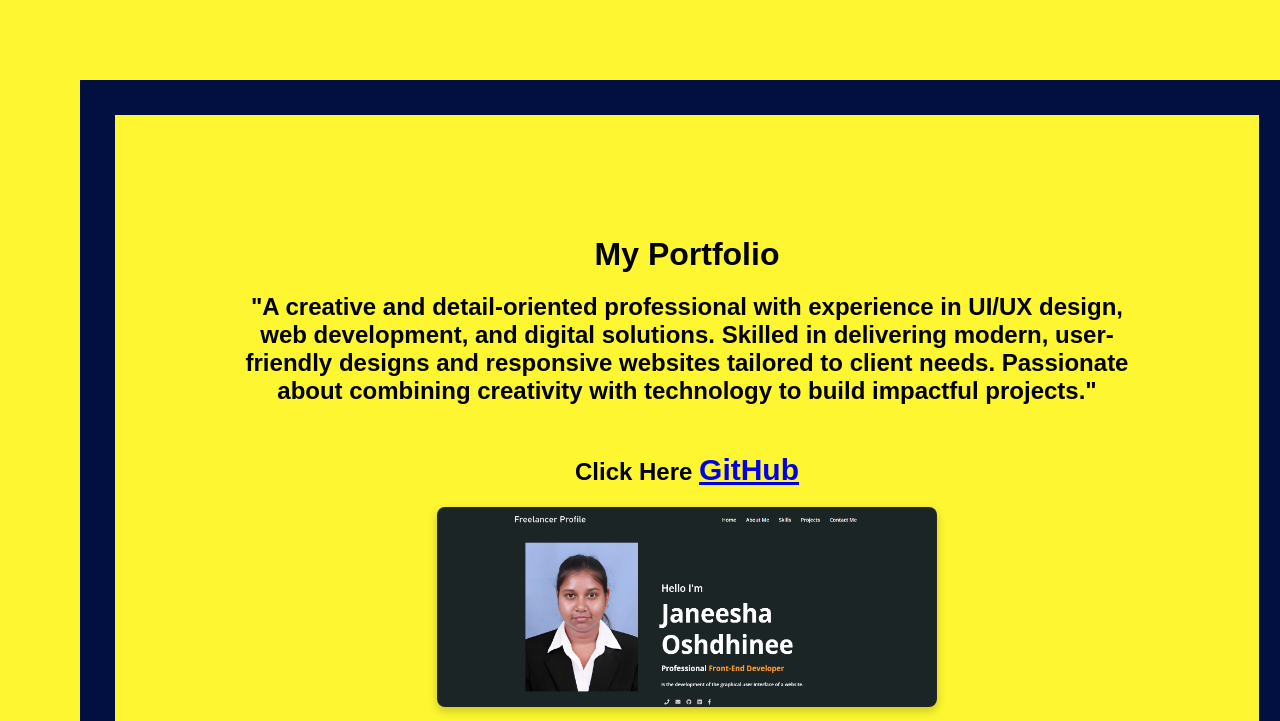
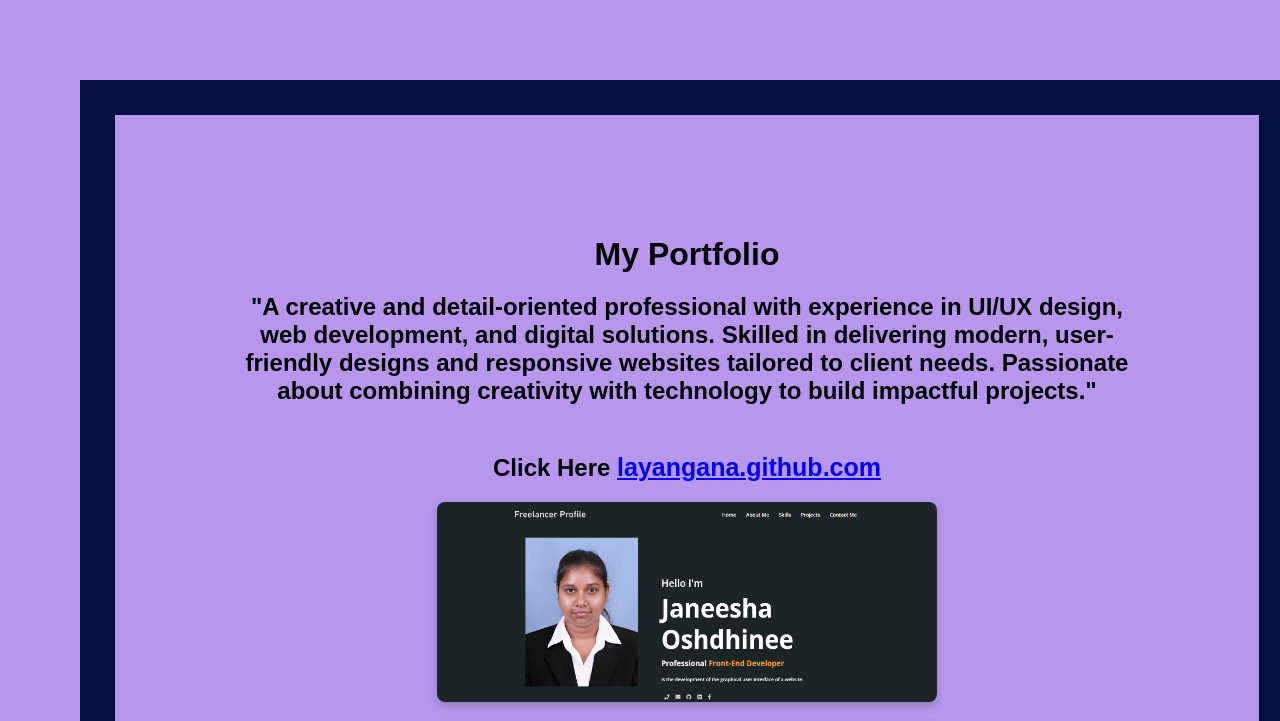
Before and after one commit to Layangana/JaneeshaOshadhinee.github.io, a plain HTML site: page Portfolio.html in a window 1280 px wide. Shown: the top 721 px of the page. Drawn offline with Linux system fonts and the light colour scheme.

Commit message:
portfolio changes

```diff
--- a/Portfolio.html
+++ b/Portfolio.html
@@ -8,7 +8,7 @@
     body {
       margin: 0;
       font-family: Arial, sans-serif;
-      background-color: rgb(253, 246, 49); /* light pink */
+      background-color: rgb(183, 151, 237); /* light pink */
        width: 80%;
       height: 80%;
       border: 35px solid rgb(1, 16, 65);
@@ -58,7 +58,7 @@
 
        <br><br>
        <h2 >Click Here
-     <a href="https://github.com/Layangana" target="_blank" style="font-size:30px;">GitHub</a>
+     <a href="https://layangana.github.io/" target="_blank" style="font-size:25px;">layangana.github.com</a>
     </h2>
 
 
```
